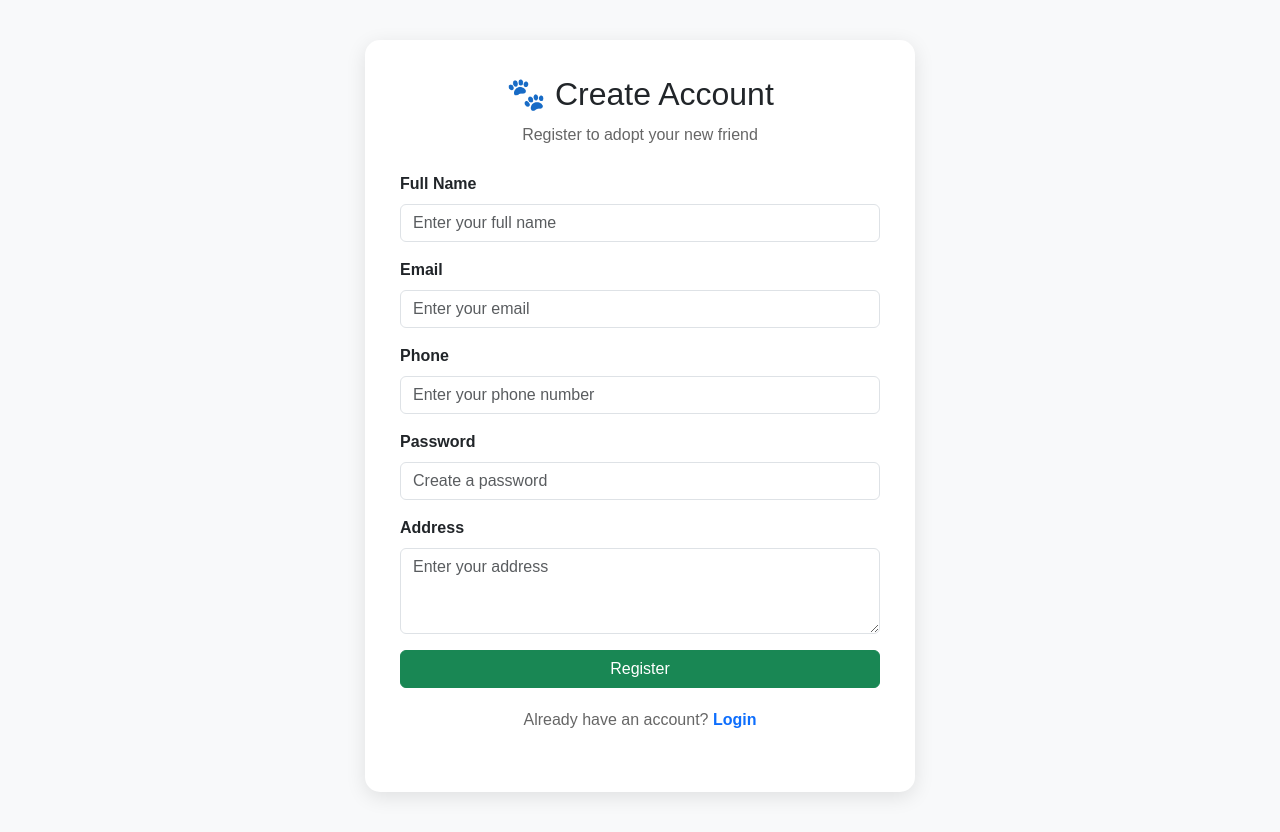
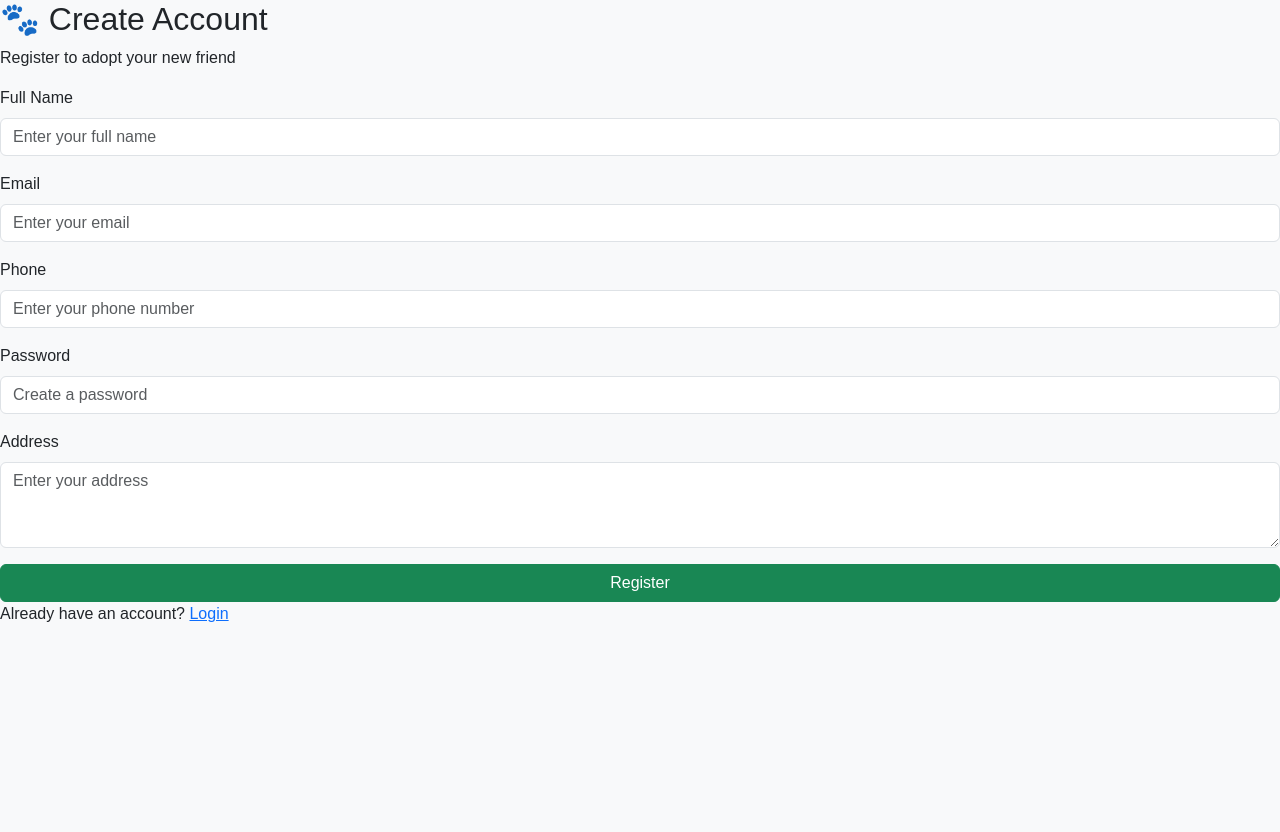
Before and after one commit to Saranya2131/pet-adoption-management-system, a PHP site: page /register.php in a window 1280 px wide. Shown: the part 70-902 px from the top of the page. After the commit the page ends 692 px from the top, so only its background shows below. Run offline with PHP 8.4, Linux system fonts and the light colour scheme.

Commit message:
Remove registration page styles from style.css
Removed styles related to the registration page from the CSS file.

```diff
--- a/css/style.css
+++ b/css/style.css
@@ -55,48 +55,3 @@ footer {
     background-color: #343a40;
     color: white;
 }
-
-/* Registration Page */
-
-.register-container {
-    min-height: 85vh;
-    display: flex;
-    justify-content: center;
-    align-items: center;
-    padding: 40px 20px;
-    background-color: #f8f9fa;
-}
-
-.register-box {
-    width: 100%;
-    max-width: 550px;
-    background-color: white;
-    padding: 35px;
-    border-radius: 15px;
-    box-shadow: 0 5px 20px rgba(0, 0, 0, 0.1);
-}
-
-.register-box h2 {
-    text-align: center;
-    margin-bottom: 10px;
-}
-
-.register-box > p {
-    text-align: center;
-    color: #666;
-    margin-bottom: 25px;
-}
-
-.register-box label {
-    font-weight: 600;
-}
-
-.login-link {
-    margin-top: 20px;
-    text-align: center;
-}
-
-.login-link a {
-    text-decoration: none;
-    font-weight: bold;
-}
```
